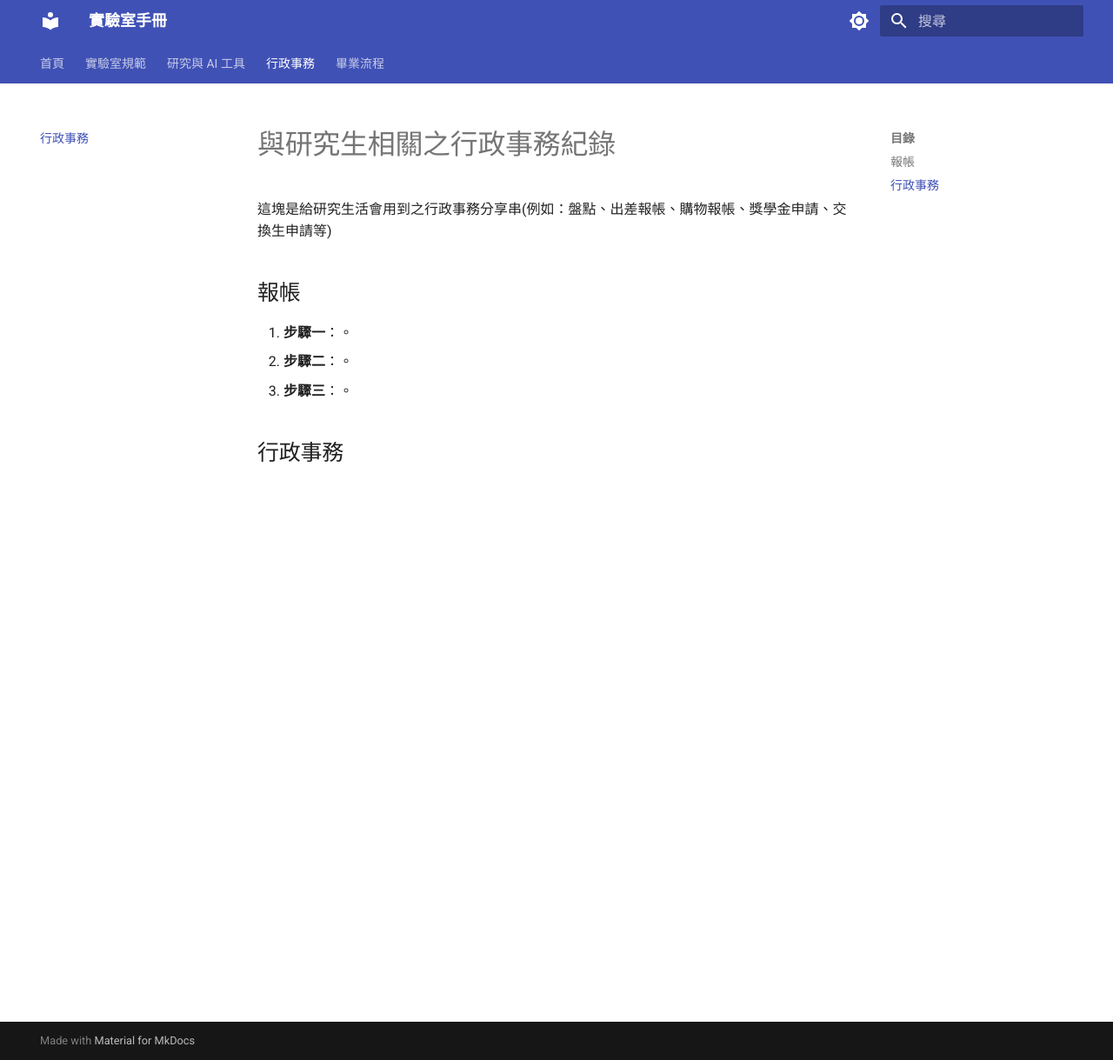
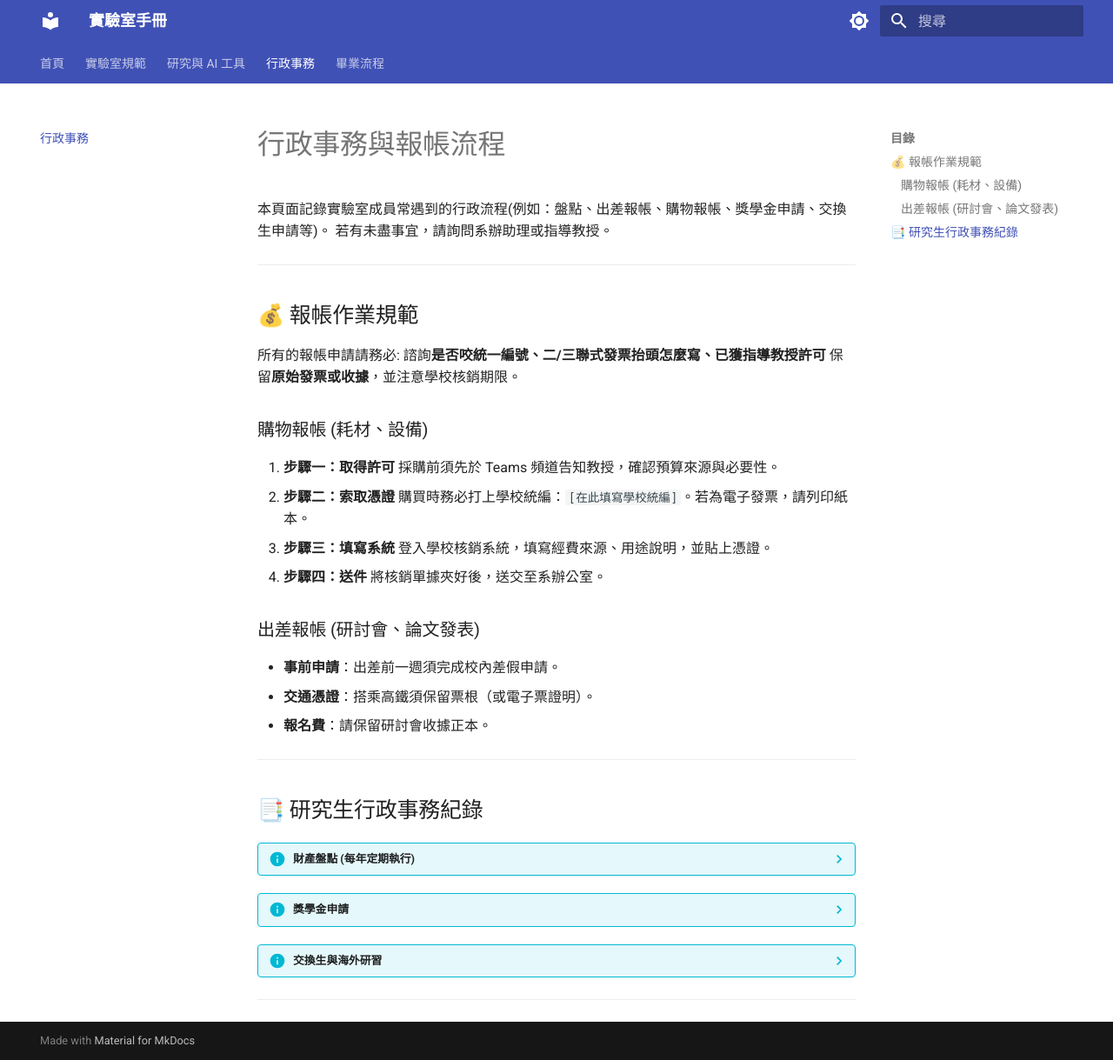
Before and after one commit to Ewz9/lab_handbook, an MkDocs documentation site: the page built from docs/workflow.md, in a window 1280 px wide and 1219 px high. Shown: the whole window at 87% size. Built offline with MkDocs 1.6.1 and Material for MkDocs 9.7.7, drawn with Linux system fonts in a browser that asks for light colours.

Commit message:
Update workflow.md

```diff
--- a/docs/workflow.md
+++ b/docs/workflow.md
@@ -1,10 +1,40 @@
-# 與研究生相關之行政事務紀錄
-這塊是給研究生活會用到之行政事務分享串(例如：盤點、出差報帳、購物報帳、獎學金申請、交換生申請等)
+# 行政事務與報帳流程
 
-## 報帳
-1. **步驟一**：。
-2. **步驟二**：。
-3. **步驟三**：。
+本頁面記錄實驗室成員常遇到的行政流程(例如：盤點、出差報帳、購物報帳、獎學金申請、交換生申請等)。
+若有未盡事宜，請詢問系辦助理或指導教授。
 
+---
 
-## 行政事務
+## 💰 報帳作業規範
+所有的報帳申請請務必:
+諮詢**是否咬統一編號、二/三聯式發票抬頭怎麼寫、已獲指導教授許可**
+保留**原始發票或收據**，並注意學校核銷期限。
+
+### 購物報帳 (耗材、設備)
+1. **步驟一：取得許可** 採購前須先於 Teams 頻道告知教授，確認預算來源與必要性。
+2. **步驟二：索取憑證** 購買時務必打上學校統編：`[在此填寫學校統編]`。若為電子發票，請列印紙本。
+3. **步驟三：填寫系統** 登入學校核銷系統，填寫經費來源、用途說明，並貼上憑證。
+4. **步驟四：送件** 將核銷單據夾好後，送交至系辦公室。
+
+### 出差報帳 (研討會、論文發表)
+* **事前申請**：出差前一週須完成校內差假申請。
+* **交通憑證**：搭乘高鐵須保留票根（或電子票證明）。
+* **報名費**：請保留研討會收據正本。
+
+---
+
+## 📑 研究生行政事務紀錄
+
+??? info "財產盤點 (每年定期執行)"
+    * 每位研究生須負責保管自己座位上的設備。
+    * 盤點期間，所有外借設備（如筆電）須帶回實驗室待查。
+
+??? info "獎學金申請"
+    * 定期關注系所公告之「研究生助學金」或「企業獎學金」。
+    * 需要推薦信者，請於截止日前兩週將「個人簡歷」與「申請表草案」寄給教授。
+
+??? info "交換生與海外研習"
+    * 申請前須與教授深入討論研究進度的延續性。
+    * 獲准後須完成實驗室業務交接手續。
+
+---
```
